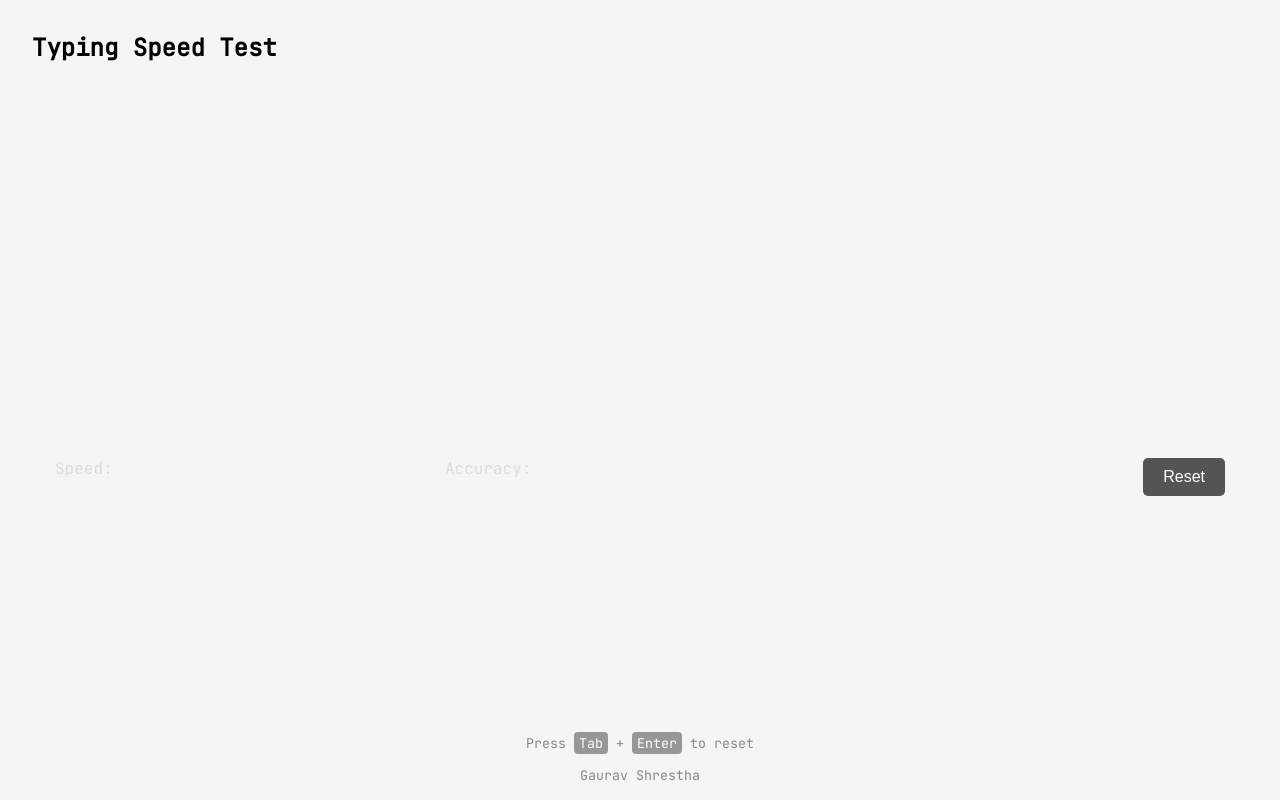
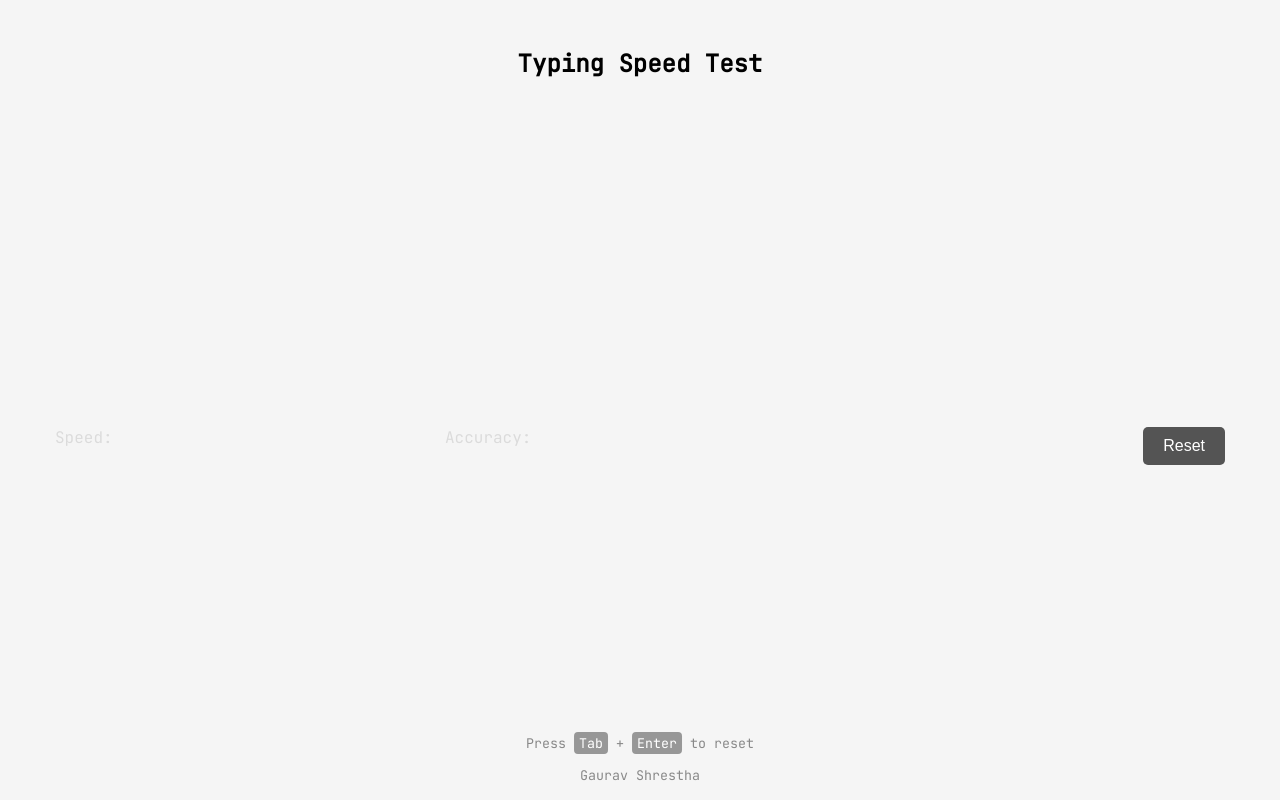
Before and after one commit to gauravshresthaofficial/TypingSpeed, a website built with Vite: page index.html in a window 1280 px wide. Built offline with nearby package versions, Linux system fonts and the light colour scheme.

Commit message:
ui changed

```diff
--- a/index.html
+++ b/index.html
@@ -10,8 +10,8 @@
 </head>
 
 <body>
-  <h1>Typing Speed Test</h1>
   <div id="app">
+    <h1>Typing Speed Test</h1>
     <div class="container">
       <p class="timer">0s</p>
       <div class="quote-container">
--- a/src/style.css
+++ b/src/style.css
@@ -29,10 +29,12 @@ body {
 }
 
 h1 {
+  position: absolute;
+  top: 3rem;
+  left: 50%;
+  transform: translateX(-50%);
   font-size: 1.5rem;
-  padding-top: 2rem;
-  padding-left: 2rem;
-  width: 100%;
+  width: fit-content;
 }
 
 .quote-container {
```
